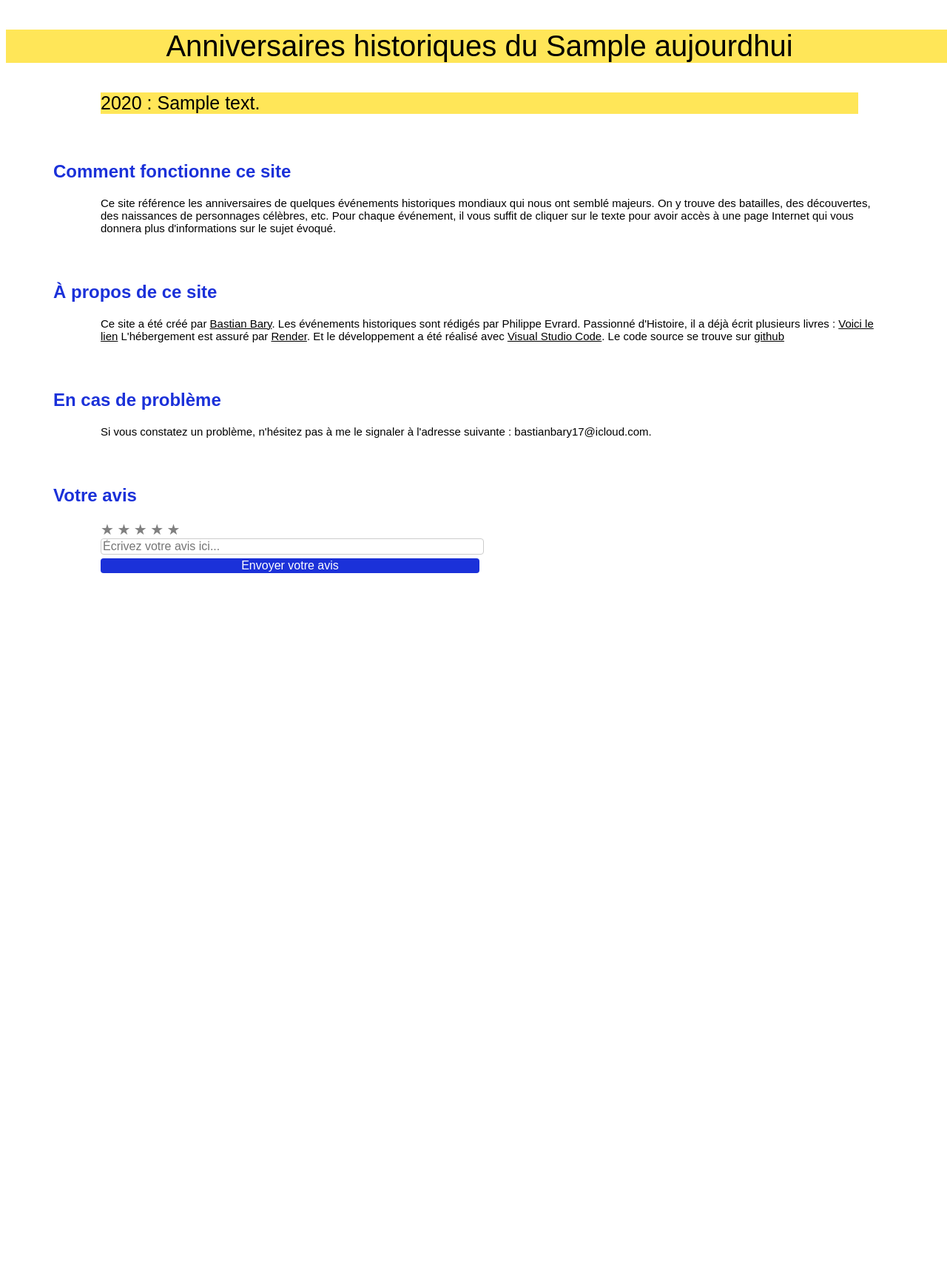
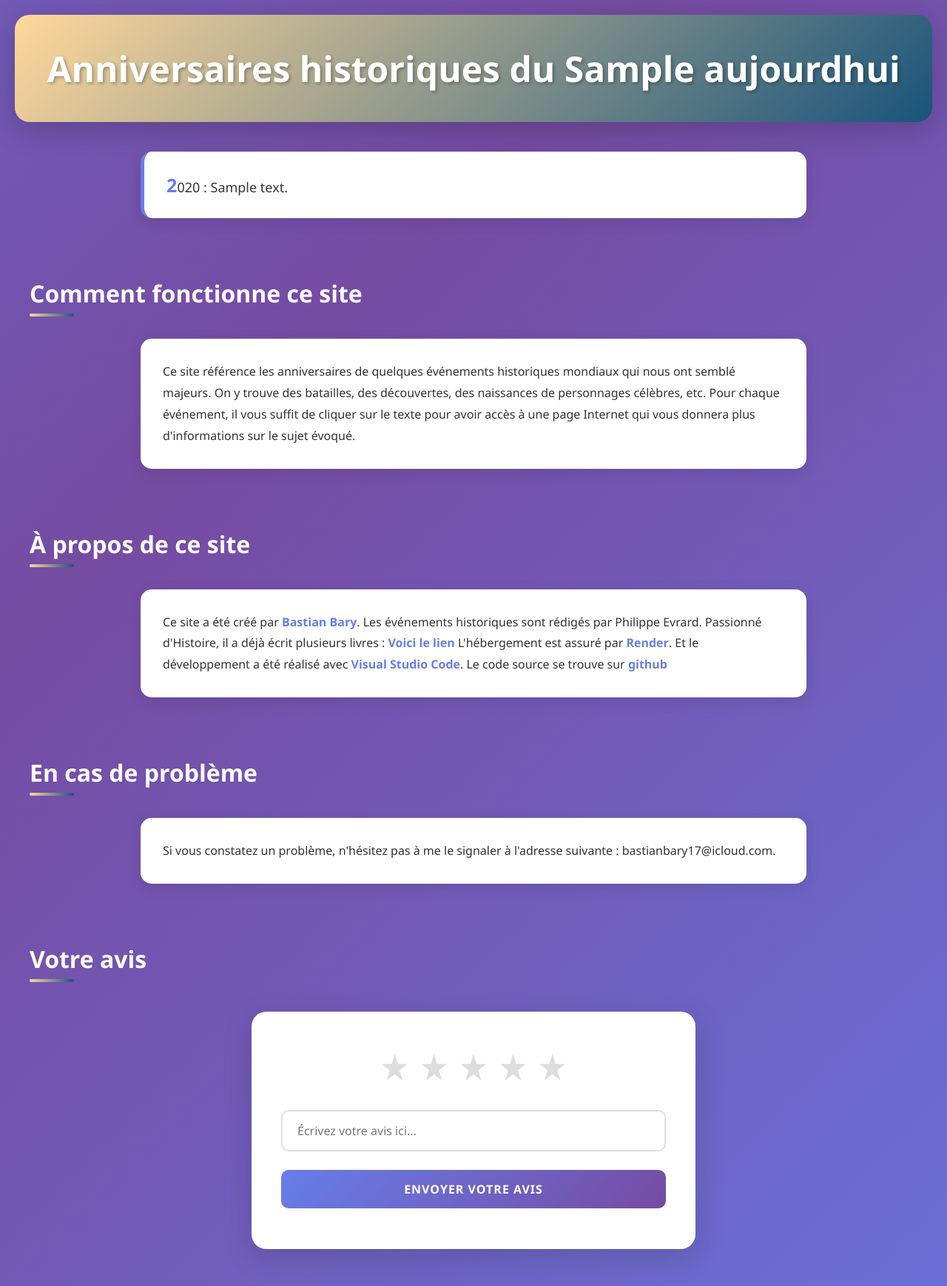
Before and after one commit to babadu17/-v-nement-du-jour, a Flask app: template templates/index.html in a window 1280 px wide. Shown: the whole page at 74% size. Before the commit the page ends 775 px from the top, so only its background shows below. Run offline with Flask 3, Linux system fonts and the light colour scheme; the template is opened without the code that fills it: most values are stand-ins (such as "Sample title", 1, 10 or a date in 2020); some libraries are stand-ins or nearby versions.

Commit message:
Revamp CSS for modern design and animations
Updated styles for header, body, and event cards with modern design elements, including gradients and animations.

```diff
--- a/static/style.css
+++ b/static/style.css
@@ -1,85 +1,367 @@
-header {
-    background-color: rgb(255, 230, 88);
-    color: black;
-    text-align: center;
-    font-size: 40px;
-    padding: auto;
+* {
+    margin: 0;
+    padding: 0;
+    box-sizing: border-box;
 }
 
-.evenement div{
-    background-color: rgb(255, 230, 88);
-    color: black;
-    width: 80%;
-    height: auto;
-    margin-left:10%;
-    margin-right: 10%;
-    font-size: 25px;
+body {
+    font-family: 'Segoe UI', Tahoma, Geneva, Verdana, sans-serif;
+    background: linear-gradient(135deg, #667eea 0%, #764ba2 100%);
+    min-height: 100vh;
+    padding: 20px;
+    color: #333;
+}
+
+/* Header moderne */
+header {
+    background: linear-gradient(135deg, #ffd89b 0%, #19547b 100%);
+    color: white;
+    text-align: center;
+    padding: 40px 20px;
+    border-radius: 20px;
+    box-shadow: 0 10px 40px rgba(0, 0, 0, 0.2);
+    margin-bottom: 40px;
+    animation: slideDown 0.5s ease;
+}
+
+@keyframes slideDown {
+    from {
+        opacity: 0;
+        transform: translateY(-30px);
+    }
+    to {
+        opacity: 1;
+        transform: translateY(0);
+    }
+}
+
+header p {
+    font-size: clamp(24px, 5vw, 48px);
+    font-weight: 700;
+    text-shadow: 2px 2px 4px rgba(0, 0, 0, 0.3);
+    margin: 0;
+}
+
+/* Conteneur principal */
+main {
+    max-width: 1200px;
+    margin: 0 auto;
+}
+
+/* Carte d'événement moderne */
+.evenement {
+    display: block;
+    text-decoration: none;
+    margin: 20px auto;
+    max-width: 900px;
+    transition: all 0.3s ease;
+    animation: fadeInUp 0.6s ease forwards;
+    opacity: 0;
+}
+
+.evenement:nth-child(1) { animation-delay: 0.1s; }
+.evenement:nth-child(2) { animation-delay: 0.2s; }
+.evenement:nth-child(3) { animation-delay: 0.3s; }
+.evenement:nth-child(4) { animation-delay: 0.4s; }
+.evenement:nth-child(5) { animation-delay: 0.5s; }
+
+@keyframes fadeInUp {
+    from {
+        opacity: 0;
+        transform: translateY(30px);
+    }
+    to {
+        opacity: 1;
+        transform: translateY(0);
+    }
+}
+
+.evenement div {
+    background: white;
+    padding: 25px 30px;
+    border-radius: 15px;
+    box-shadow: 0 5px 20px rgba(0, 0, 0, 0.1);
+    border-left: 5px solid #667eea;
+    transition: all 0.3s ease;
+    position: relative;
+    overflow: hidden;
+}
+
+.evenement div::before {
+    content: '';
+    position: absolute;
+    top: 0;
+    left: 0;
+    width: 100%;
+    height: 100%;
+    background: linear-gradient(135deg, rgba(102, 126, 234, 0.05) 0%, rgba(118, 75, 162, 0.05) 100%);
+    transform: translateX(-100%);
+    transition: transform 0.3s ease;
+}
+
+.evenement:hover div::before {
+    transform: translateX(0);
+}
+
+.evenement:hover div {
+    transform: translateX(10px);
+    box-shadow: 0 8px 30px rgba(102, 126, 234, 0.3);
+    border-left-width: 8px;
 }
 
 .evenement p {
-    text-align: left;
-    text-decoration: none;
+    color: #333;
+    font-size: 18px;
+    line-height: 1.6;
+    margin: 0;
+    position: relative;
+    z-index: 1;
 }
 
-.evenement {
+.evenement p::first-letter {
+    font-size: 1.4em;
+    font-weight: bold;
+    color: #667eea;
+}
+
+/* Sections de contenu */
+h2 {
     color: white;
+    font-size: 32px;
+    margin: 60px auto 20px;
+    max-width: 900px;
+    padding: 0 20px;
+    position: relative;
+    display: inline-block;
+}
+
+h2::after {
+    content: '';
+    position: absolute;
+    bottom: -10px;
+    left: 20px;
+    width: 60px;
+    height: 4px;
+    background: linear-gradient(90deg, #ffd89b, #19547b);
+    border-radius: 2px;
+}
+
+.text {
+    background: white;
+    padding: 30px;
+    border-radius: 15px;
+    max-width: 900px;
+    margin: 20px auto;
+    box-shadow: 0 5px 20px rgba(0, 0, 0, 0.1);
+    line-height: 1.8;
+    font-size: 16px;
+}
+
+.text a {
+    color: #667eea;
     text-decoration: none;
+    font-weight: 600;
+    border-bottom: 2px solid transparent;
+    transition: border-bottom 0.3s ease;
+}
+
+.text a:hover {
+    border-bottom: 2px solid #667eea;
+}
+
+/* Formulaire d'avis moderne */
+.avis {
+    background: white;
+    padding: 40px;
+    border-radius: 20px;
+    max-width: 600px;
+    margin: 30px auto;
+    box-shadow: 0 10px 40px rgba(0, 0, 0, 0.15);
+}
+
+#stars {
+    text-align: center;
+    margin-bottom: 25px;
+    font-size: 50px;
+}
+
+.star {
+    cursor: pointer;
+    color: #ddd;
+    transition: all 0.2s ease;
+    display: inline-block;
+}
+
+.star:hover,
+.star.active {
+    color: #ffd700;
+    transform: scale(1.2);
+}
+
+.star.active {
+    animation: starPulse 0.3s ease;
+}
+
+@keyframes starPulse {
+    0%, 100% { transform: scale(1.2); }
+    50% { transform: scale(1.4); }
+}
+
+input[type="text"],
+input[type="submit"] {
+    width: 100%;
+    padding: 15px 20px;
+    margin-bottom: 15px;
+    border: 2px solid #e0e0e0;
+    border-radius: 10px;
+    font-size: 16px;
+    font-family: inherit;
+    transition: all 0.3s ease;
+}
+
+input[type="text"]:focus {
+    outline: none;
+    border-color: #667eea;
+    box-shadow: 0 0 0 3px rgba(102, 126, 234, 0.1);
+}
+
+input[type="submit"] {
+    background: linear-gradient(135deg, #667eea 0%, #764ba2 100%);
+    color: white;
+    border: none;
+    cursor: pointer;
+    font-weight: 600;
+    text-transform: uppercase;
+    letter-spacing: 1px;
+    margin-top: 10px;
+}
+
+input[type="submit"]:hover {
+    transform: translateY(-2px);
+    box-shadow: 0 5px 20px rgba(102, 126, 234, 0.4);
+}
+
+input[type="submit"]:active {
+    transform: translateY(0);
+}
+
+/* Messages flash */
+.flash-messages {
+    max-width: 900px;
+    margin: 20px auto;
+}
+
+.flash {
+    padding: 15px 20px;
+    border-radius: 10px;
+    margin-bottom: 15px;
+    animation: slideIn 0.5s ease;
+}
+
+@keyframes slideIn {
+    from {
+        opacity: 0;
+        transform: translateX(-20px);
+    }
+    to {
+        opacity: 1;
+        transform: translateX(0);
+    }
+}
+
+.flash.success {
+    background: #d4edda;
+    color: #155724;
+    border-left: 4px solid #28a745;
+}
+
+.flash.error {
+    background: #f8d7da;
+    color: #721c24;
+    border-left: 4px solid #dc3545;
+}
+
+.flash.info {
+    background: #d1ecf1;
+    color: #0c5460;
+    border-left: 4px solid #17a2b8;
+}
+
+/* Classe cachée */
+.cacher {
+    display: none;
+}
+
+/* Page d'inscription moderne */
+.inscription-container {
+    max-width: 500px;
+    margin: 60px auto;
+    background: white;
+    padding: 50px 40px;
+    border-radius: 20px;
+    box-shadow: 0 15px 50px rgba(0, 0, 0, 0.2);
+    animation: scaleIn 0.5s ease;
+}
+
+@keyframes scaleIn {
+    from {
+        opacity: 0;
+        transform: scale(0.9);
+    }
+    to {
+        opacity: 1;
+        transform: scale(1);
+    }
+}
+
+.inscription-container h2 {
+    color: #333;
+    text-align: center;
+    margin-bottom: 30px;
+}
+
+/* Responsive */
+@media (max-width: 768px) {
+    body {
+        padding: 10px;
+    }
+
+    header {
+        padding: 30px 15px;
+        margin-bottom: 30px;
+    }
+
+    .evenement div {
+        padding: 20px;
+    }
+
+    .evenement p {
+        font-size: 16px;
+    }
+
+    h2 {
+        font-size: 24px;
+    }
+
+    .text,
+    .avis {
+        padding: 20px;
+    }
+
+    #stars {
+        font-size: 40px;
+    }
+}
+
+/* Animation au chargement */
+@keyframes gradient {
+    0% { background-position: 0% 50%; }
+    50% { background-position: 100% 50%; }
+    100% { background-position: 0% 50%; }
 }
 
 body {
-    font-family: Arial, sans-serif;
-    background-color: #ffffff;
-    height: 100%;
-    width: 100%;
+    background: linear-gradient(135deg, #667eea 0%, #764ba2 50%, #667eea 100%);
+    background-size: 200% 200%;
+    animation: gradient 15s ease infinite;
 }
-
-.text a {
-    color: black;
-}
-
-.text {
-    margin-left: 10%;
-    margin-right: 7%;
-    font-size: 15px;
-}
-
-h2 {
-    margin-left: 5%;
-    color:rgb(27, 49, 217);
-    margin-top: 5%;
-}
-
-.avis {
-    margin-left: 10%;
-    margin-right: 10%;
-}
-
-input {
-    width: 50%;
-    height: 20%;
-    border: 1px solid #ccc;
-    border-radius: 4px;
-    font-size: 16px;
-}
-
-input[type="submit"] {
-    background-color: rgb(27, 49, 217);
-    color: white;
-    border: none;
-    border-radius: 4px;
-    cursor: pointer;
-    margin-top: 5px;
-}
-.star {
-    font-size: 20px;
-    cursor: pointer;
-    color: gray;
-}
-
-.star.active {
-    color: gold;
-}
-
-.cacher {
-    display: none;
-}
```
